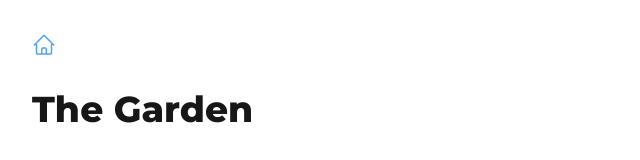
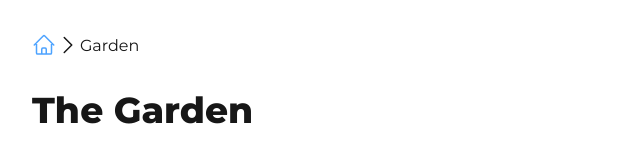
Before and after one commit to ryanfisher/ryanfisher.io, a Next.js app: page /garden in a window 1280 px wide. Shown: the top 160 px of the page, without its empty margins (0-640 px from the left). Built offline with nearby package versions, Linux system fonts and the light colour scheme.

Commit message:
update breadcrumbs and sort plant lists

```diff
--- a/src/app/garden/page.tsx
+++ b/src/app/garden/page.tsx
@@ -3,9 +3,13 @@ import PageWrap from "@/components/PageWrap"
 import Paragraph from "@/components/Paragraph"
 import Link from "next/link"
 
+const breadcrumbs = [
+    {text: "Garden"},
+]
+
 export default async function Page() {
     return (
-        <PageWrap showHomeNav>
+        <PageWrap showHomeNav breadcrumbs={breadcrumbs}>
             <Headline>The Garden</Headline>
             <Paragraph><Link href="/garden/plants">the plant list</Link></Paragraph>
         </PageWrap>
--- a/src/app/garden/plants/cherry/page.tsx
+++ b/src/app/garden/plants/cherry/page.tsx
@@ -8,6 +8,7 @@ import CherryTrees1125 from "@/images/plants/cherry/20251120_163621.jpg"
 const breadcrumbs = [
     {text: "Garden", link: "/garden"},
     {text: "Plants", link: "/garden/plants"},
+    {text: "Cherry"},
 ]
 
 export default async function Page() {
--- a/src/app/garden/plants/page.tsx
+++ b/src/app/garden/plants/page.tsx
@@ -6,7 +6,8 @@ import { AREAS, PLANTS } from "../plants"
 import Link from "next/link"
 
 const breadcrumbs = [
-    {text: "Garden", link: "/garden"}
+    {text: "Garden", link: "/garden"},
+    {text: "Plants"},
 ]
 
 type Plant = {
@@ -14,6 +15,7 @@ type Plant = {
     commonName: string | null
     areaId: number
     link?: string
+    displayName?: string
 }
 
 const plantName = (plant: Plant): string =>
@@ -21,7 +23,7 @@ const plantName = (plant: Plant): string =>
 
 const PlantListItem = ({ plant }: { plant: Plant }) => (
     <li>
-        {plant.link ? <Link href={plant.link}>{plantName(plant)}</Link> : plantName(plant)}
+        {plant.link ? <Link href={plant.link}>{plant.displayName}</Link> : plant.displayName}
     </li>
 )
 
@@ -35,7 +37,10 @@ const AreaList = ({ name, plants }: { name: string, plants: Plant[]}) => (
 )
 
 const plantsByAreaId = (id: number): Plant[] =>
-    PLANTS.filter(plant => plant.areaId === id)
+    PLANTS
+        .filter(plant => plant.areaId === id)
+        .map(plant => ({...plant, displayName: plantName(plant)}))
+        .sort((a, b) => a.displayName.localeCompare(b.displayName))
 
 export default async function Page() {
     return (
--- a/src/app/types.ts
+++ b/src/app/types.ts
@@ -1,4 +1,4 @@
 export type Breadcrumb = {
     text: string
-    link: string
+    link?: string
 }
--- a/src/components/PageWrap.tsx
+++ b/src/components/PageWrap.tsx
@@ -17,7 +17,7 @@ const HomeNav = () => (
 const Breadcrumbs = ({ breadcrumbs }: { breadcrumbs: Breadcrumb[] }) => (
     breadcrumbs.map((breadcrumb, index) => (<div className="inline-block" key={index}>
         <ChevronRightIcon className="inline-block" width={24} height={24} />
-        <Link href={breadcrumb.link} className="inline-block align-text-top">{breadcrumb.text}</Link>
+        {breadcrumb.link ? <Link href={breadcrumb.link} className="inline-block align-text-top">{breadcrumb.text}</Link> : <span className="inline-block align-text-top">{breadcrumb.text}</span>}
     </div>))
 )
 
```
